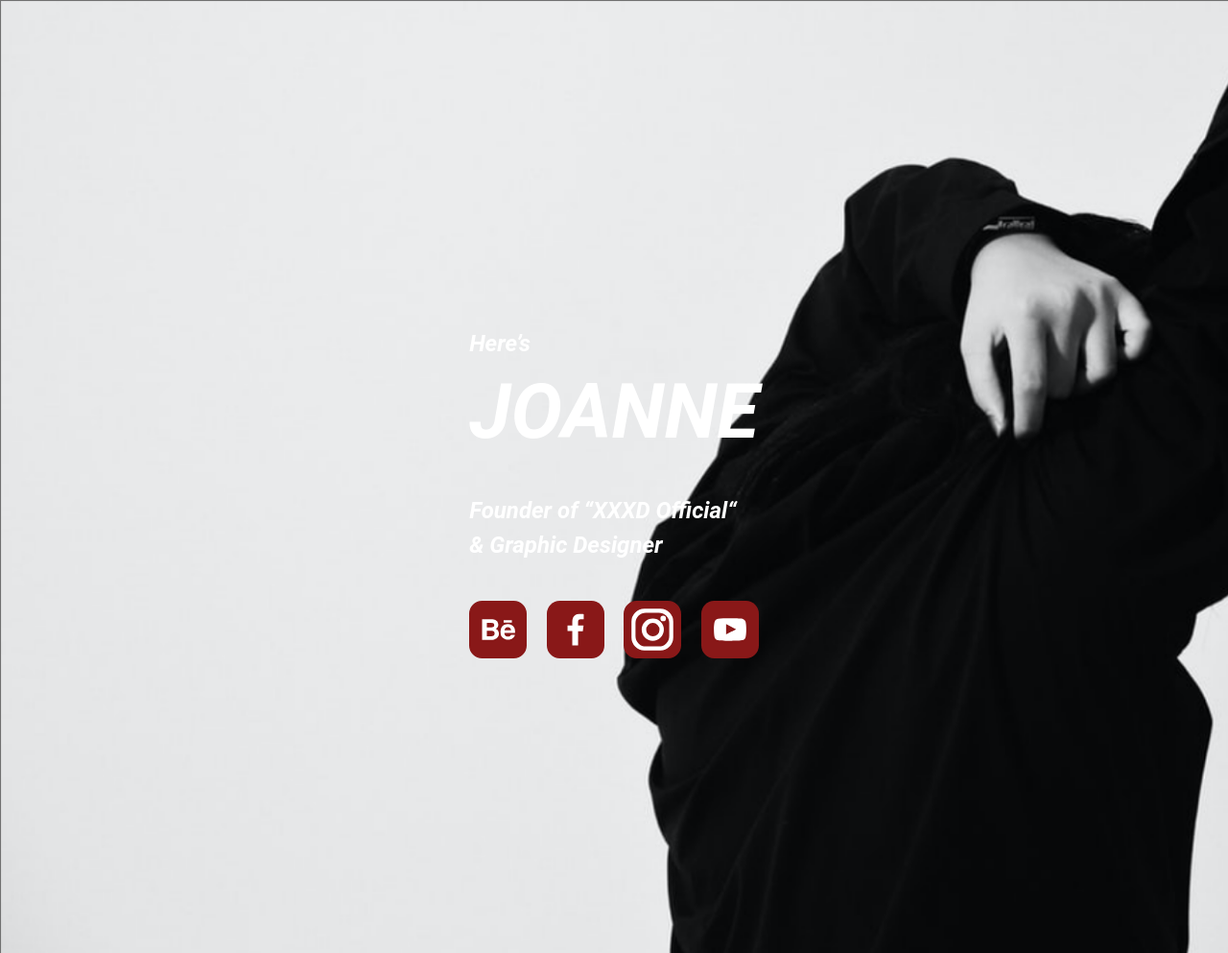
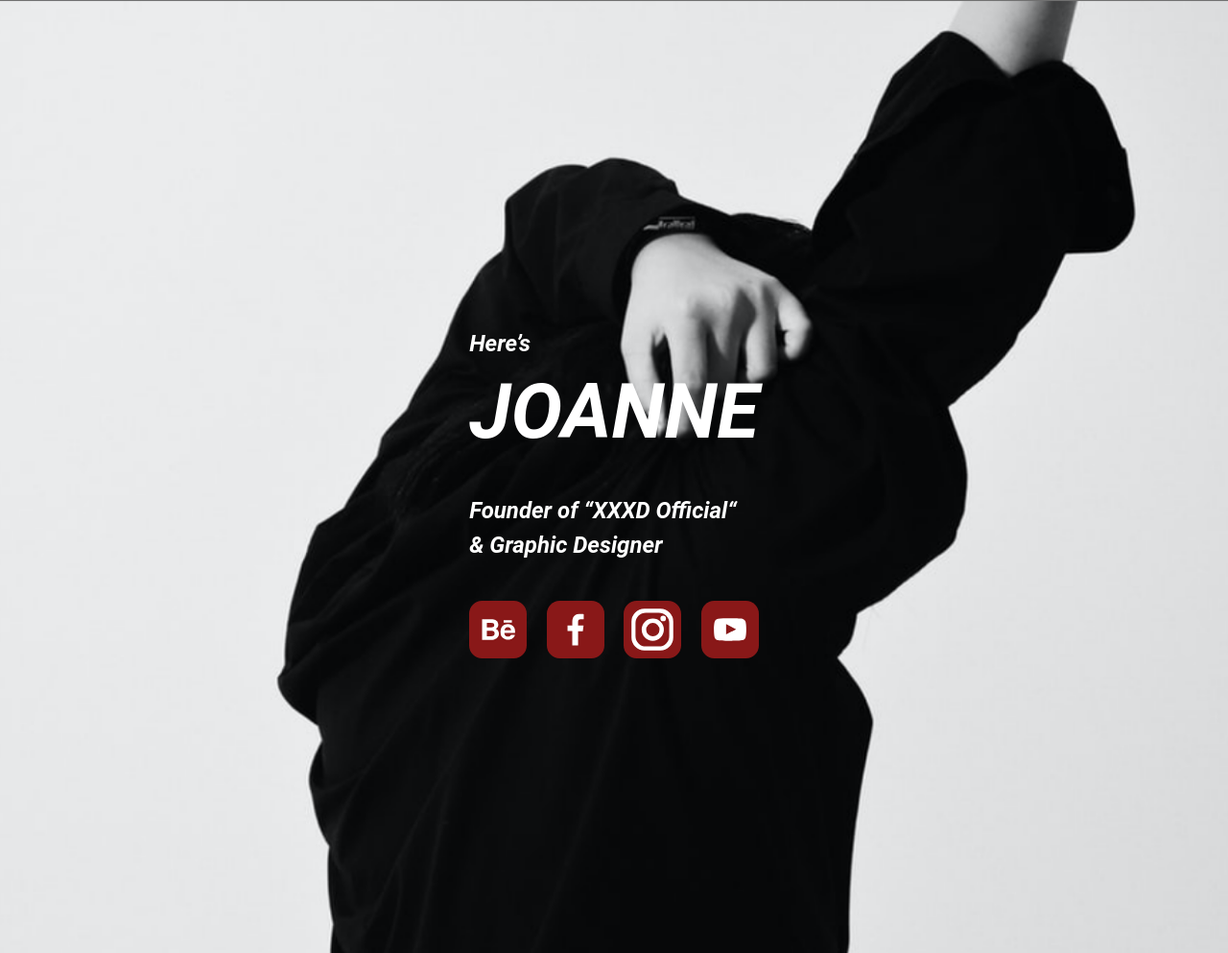
Before and after one commit to Cynthia771111/W2-JOANNE-homepage, a plain HTML site: page index.html in a window 1280 px wide. Shown: the top 993 px of the page at 96% size. Drawn offline with Linux system fonts and the light colour scheme.

Commit message:
update scss

```diff
--- a/style.scss
+++ b/style.scss
@@ -74,7 +74,9 @@ img {
 /* ----------- code ------------ */
 
 body {
-    font-family: Roboto;
+    font-family: Roboto, -apple-system, BlinkMacSystemFont,
+    "Segoe UI", "Microsoft JhengHei",
+    "Helvetica Neue", Arial, sans-serif;
     h1 {
         font-size: 80px;
         line-height: 106px;
@@ -100,7 +102,7 @@ body {
 }
 
 .container {
-    max-width: 1920px;
+    max-width: 1400px;
     margin: 0 auto;
     margin-bottom: 56px;
 }
@@ -108,6 +110,7 @@ body {
     background-image: url("image/banner.png");
     background-size: cover;
     background-repeat: no-repeat;
+    background-position: center;
     display: flex;
     justify-content: center;
     align-items: center;
@@ -201,9 +204,9 @@ body {
         text-align: center;
 
     }
-    .brand-2 .brand-3{
+    .brand-2, .brand-3{
         margin-right: 24px;
-        width: 50%;
+        width: 40%;
     }
 }
 
```
Also changed, not shown: style.css, 1 other file.
